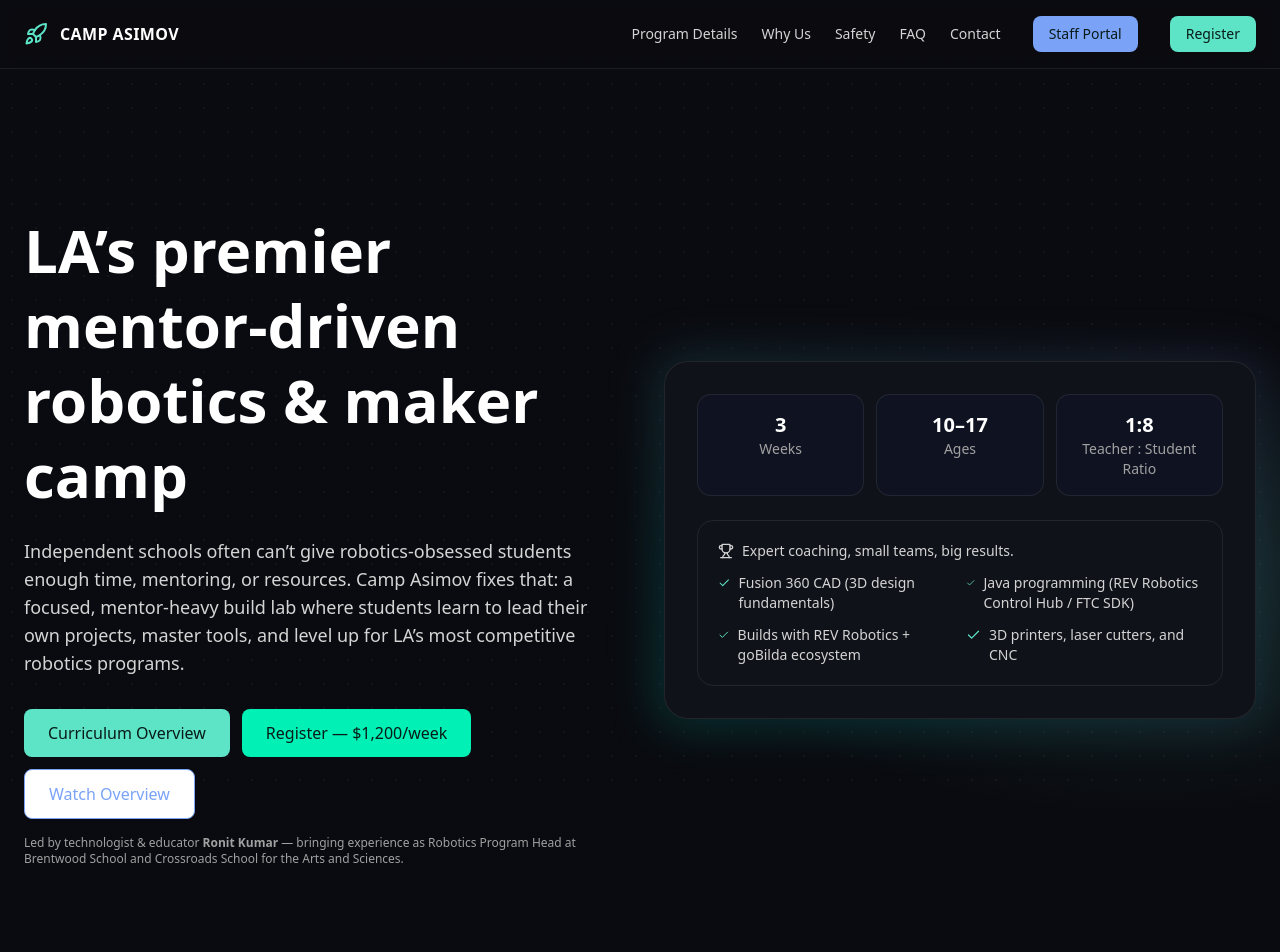
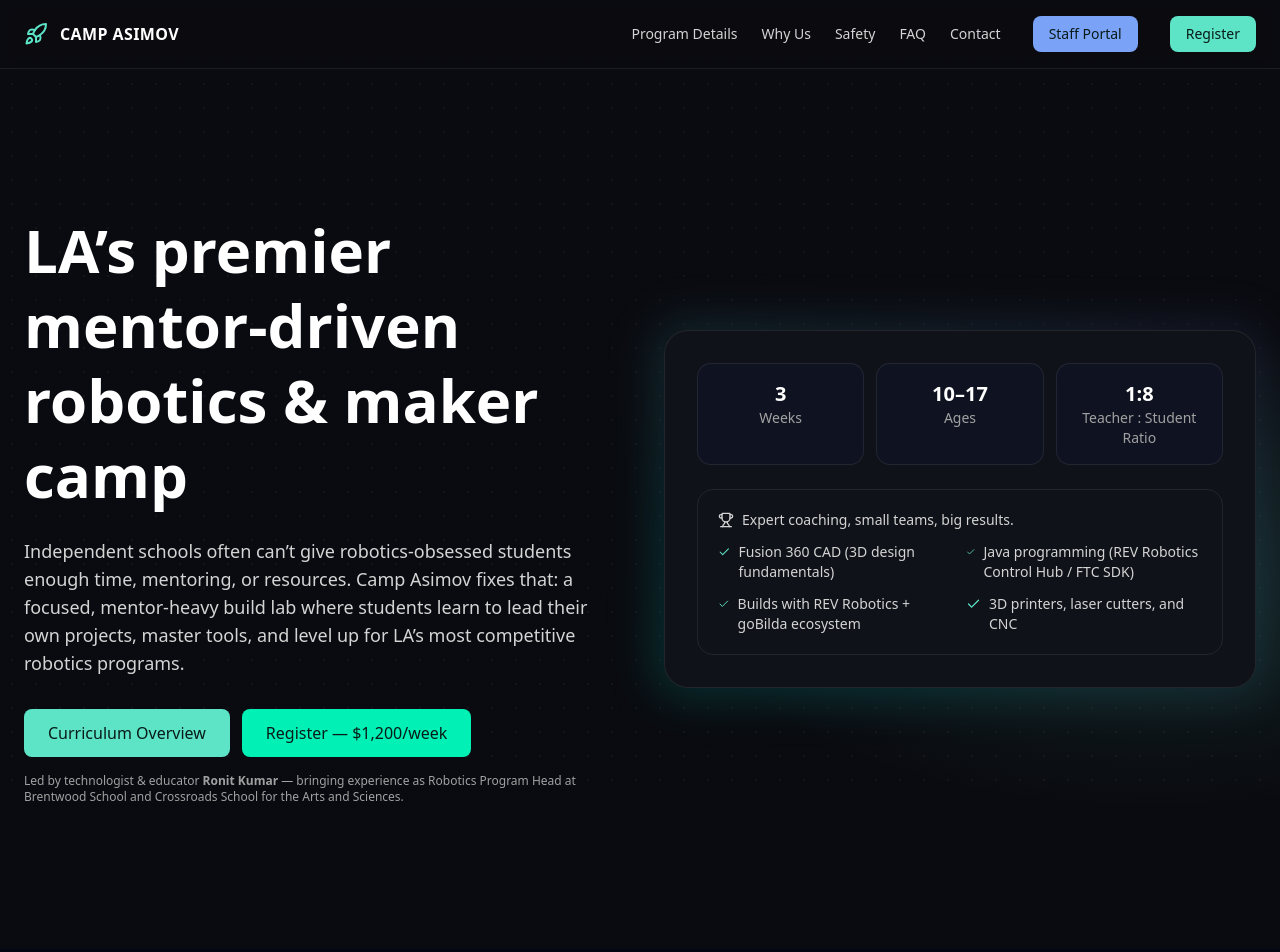
Before and after one commit to KingKumar/camp-asimov, a Next.js app: page / in a window 1280 px wide. Shown: the top 952 px of the page. Built offline with nearby package versions, Linux system fonts and the light colour scheme.

Commit message:
removed watch overview button

```diff
--- a/components/AsimovLanding.tsx
+++ b/components/AsimovLanding.tsx
@@ -164,10 +164,6 @@ export default function AsimovCampLanding() {
                 <a href={STRIPE_LINK} target="_blank" rel="noreferrer" aria-label="Register — $1,200 per week">
                   Register — $1,200/week
                 </a>
-              </Button>
-              <Button size="lg" variant="outline" className="px-6 py-6 text-base border"
-                style={{ borderColor: ink.accent2, color: ink.accent2 }}>
-                Watch Overview
               </Button>
             </div>
             <p className="mt-4 text-xs text-neutral-400">
```
